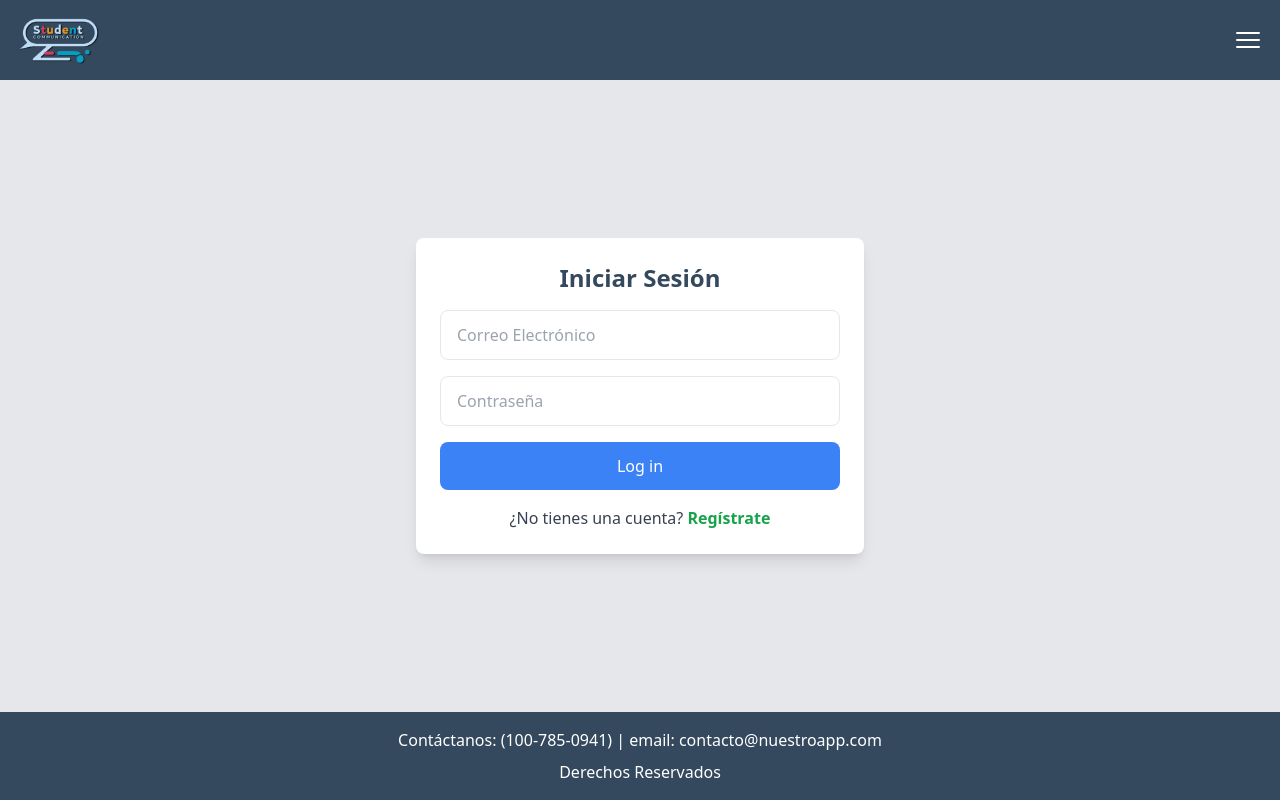
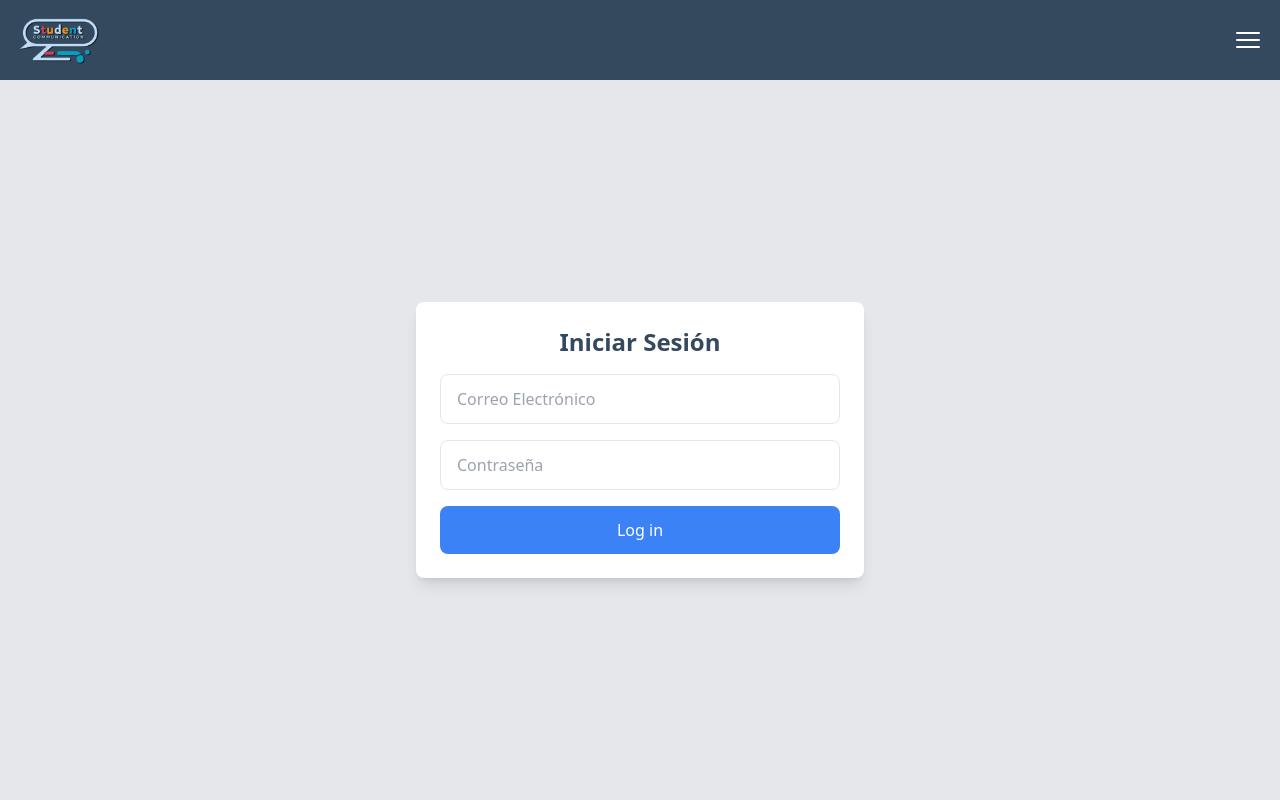
Before and after one commit to Cuauhtemoc30/Alumnos, a React (Vite) app: page /login in a window 1280 px wide. Built offline with nearby package versions, Linux system fonts and the light colour scheme; no server answers.

Commit message:
Update login.jsx
a ver si funciona

```diff
--- a/src/components/login.jsx
+++ b/src/components/login.jsx
@@ -3,8 +3,6 @@ import { useNavigate } from "react-router-dom";
 import axios from "axios";
 import { Bars3Icon, XMarkIcon } from "@heroicons/react/24/outline";
 import logo from "../img/log-alum.png";
-
-const API_URL = process.env.REACT_APP_API_URL; // URL desde variables de entorno
 
 const LoginPage = () => {
   const navigate = useNavigate();
@@ -24,26 +22,24 @@ const LoginPage = () => {
     setError("");
 
     try {
-      const response = await axios.post(`${API_URL}/users/login`, {
+      const response = await axios.post("https://github-back-alumnos-8.onrender.com/api/users/login", {
         email,
         password,
       });
 
-      const token = response.data.token;
-      const user = response.data.user;
+      console.log("Token recibido:", response.data.token); // Depuración
 
-      // Guardamos el token y el usuario en el localStorage
-      localStorage.setItem("token", token);
-      localStorage.setItem("user", JSON.stringify(user));
+      if (!response.data.token) {
+        throw new Error("No se recibió un token");
+      }
 
-      // Mostramos en consola los datos
-      console.log("Usuario logueado:", user);
-      console.log("Token recibido:", token);
+      sessionStorage.setItem("token", response.data.token);
+      sessionStorage.setItem("user", JSON.stringify(response.data.user));
 
       navigate("/dashboard");
     } catch (err) {
-      console.error("Error en el login:", err.response?.data || err.message);
       setError("Correo o contraseña incorrectos");
+      console.error("Error de login:", err);
     }
   };
 
@@ -95,20 +91,8 @@ const LoginPage = () => {
               Log in
             </button>
           </form>
-          <div className="mt-4 text-center">
-            <span className="text-gray-700">¿No tienes una cuenta? </span>
-            <a href="/registro" className="text-green-600 font-semibold hover:underline">Regístrate</a>
-          </div>
         </div>
       </div>
-
-      {/* Footer */}
-      <footer className="bg-[#34495E] text-white text-center py-4">
-        <div className="container mx-auto">
-          <p>Contáctanos: (100-785-0941) | email: contacto@nuestroapp.com</p>
-          <p className="mt-2">Derechos Reservados</p>
-        </div>
-      </footer>
     </div>
   );
 };
```
